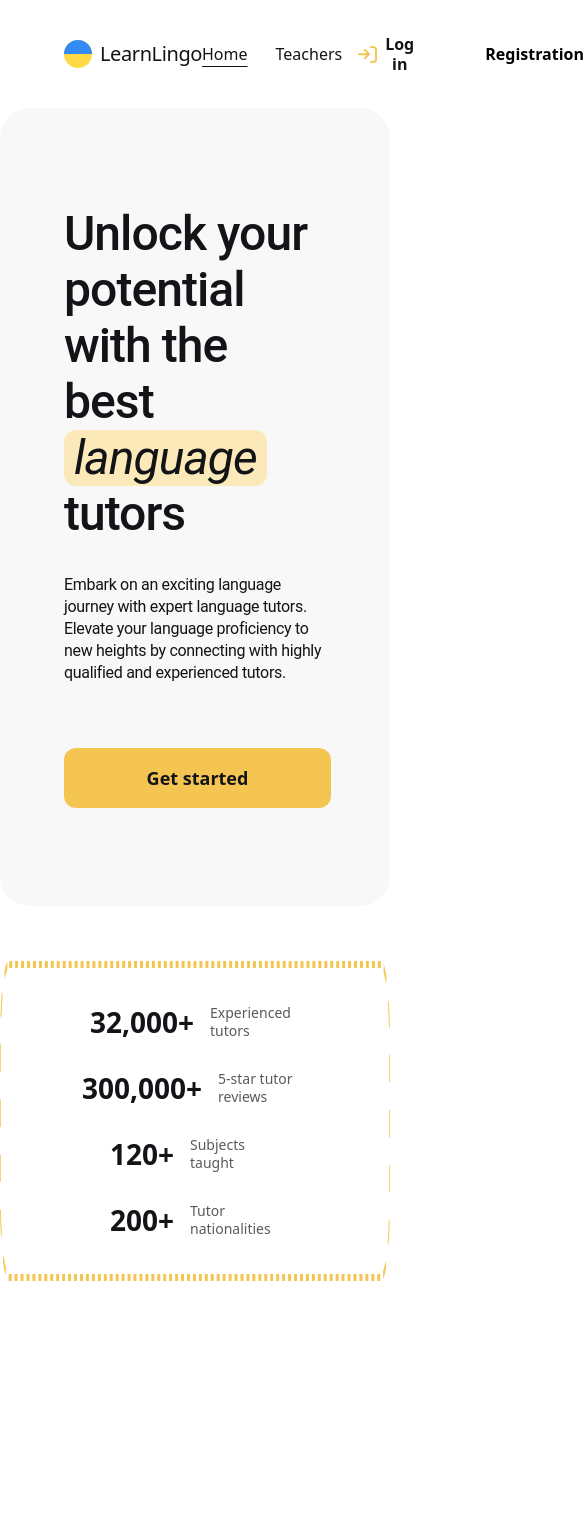
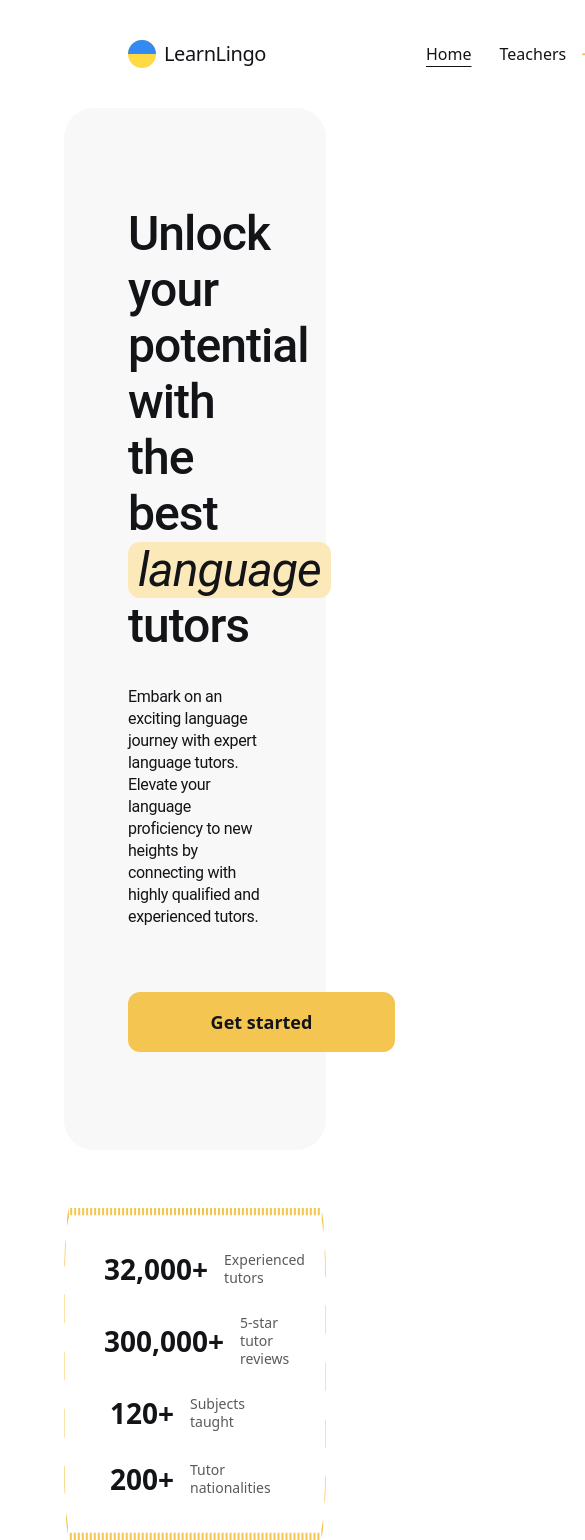
Before and after one commit to Suzy-Lana777/learn-lingo, a React (Vite) app: page / in a window 390 px wide. Shown: the top 1540 px of the page, 585 px wide, since content can reach past the window. Before the commit the page ends 1313 px from the top, so only its background shows below. Built offline with nearby package versions, Linux system fonts and the light colour scheme; no server answers.

Commit message:
fix header

```diff
--- a/src/components/Header/HomeHeader.module.scss
+++ b/src/components/Header/HomeHeader.module.scss
@@ -1,28 +1,27 @@
 .header {
   background: #fff;
   width: 100%;
-  justify-content: center;
 }
+
+/* Використовуємо той самий container що і в hero */
 
 .container {
   width: 100%;
   max-width: 1440px;
-
+  margin: 0 auto;
+  padding: 20px 64px;
   display: flex;
   align-items: center;
   justify-content: space-between;
-
-  padding: 20px 64px;
-  // padding: 20px 67px 20px 64px;
 }
 
 .logo {
   display: flex;
   align-items: center;
   gap: 8px;
-
   text-decoration: none;
   color: #121417;
+  margin-left: 64px;
 }
 
 .logoText {
@@ -36,11 +35,11 @@
   display: flex;
   align-items: center;
   gap: 28px;
-
   font-weight: 400;
   font-size: 16px;
   line-height: 1.25;
   color: #121417;
+  margin-left: 160px;
 }
 
 .link {
@@ -53,60 +52,60 @@
   text-underline-offset: 6px;
 }
 
+// 2. Виправляємо блок дій та кнопку реєстрації */
+
 .actions {
   display: flex;
   align-items: center;
   gap: 16px;
+  margin-right: 67px;
 }
 
 .loginBtn {
   display: flex;
   align-items: center;
   gap: 8px;
-
   padding: 14px 16px;
   border-radius: 12px;
-
   font-weight: 700;
   font-size: 16px;
   line-height: 1.25;
   color: #121417;
-
   background: transparent;
   border: none;
   cursor: pointer;
+  transition: 0.25s ease;
 
   &:hover {
     background: #121417;
+
     color: #fff;
   }
 }
 
-/* два svg поруч */
 .loginIconWrap {
   display: inline-flex;
   align-items: center;
-  // gap: 6px;
 }
 
 .registerBtn {
   display: flex;
   align-items: center;
   justify-content: center;
-
   padding: 14px 39px;
   border-radius: 12px;
-
   font-weight: 700;
   font-size: 16px;
   line-height: 1.25;
-
+  color: #121417;
   background: transparent;
   border: none;
   cursor: pointer;
+  transition: 0.25s ease;
 
   &:hover {
     background: #121417;
+
     color: #fff;
   }
 }
--- a/src/components/Modal/Modal.module.scss
+++ b/src/components/Modal/Modal.module.scss
@@ -17,6 +17,7 @@
   padding: 64px;
   border-radius: 30px;
   position: relative;
+
   box-shadow: 0 5px 15px rgba(0, 0, 0, 0.3);
 }
 
@@ -24,14 +25,11 @@
   position: absolute;
   right: 20px;
   top: 20px;
-  width: 32px;
-  height: 32px;
-  display: grid;
-  place-items: center;
+
   background: transparent;
   border: none;
   cursor: pointer;
-  color: #121417;
+  padding: 0;
 }
 
 .closeIcon {
--- a/src/components/Modal/Modal.tsx
+++ b/src/components/Modal/Modal.tsx
@@ -1,3 +1,59 @@
+// import { useEffect } from "react";
+// import { createPortal } from "react-dom";
+// import styles from "./Modal.module.scss";
+
+// type ModalProps = {
+//   onClose: () => void;
+//   children: React.ReactNode;
+// };
+
+// export default function Modal({ onClose, children }: ModalProps) {
+//   const handleBackdropClick = (event: React.MouseEvent<HTMLDivElement>) => {
+//     if (event.target === event.currentTarget) onClose();
+//   };
+
+//   useEffect(() => {
+//     const handleKeyDown = (e: KeyboardEvent) => {
+//       if (e.key === "Escape") onClose();
+//     };
+
+//     document.addEventListener("keydown", handleKeyDown);
+
+//     const prevOverflow = document.body.style.overflow;
+//     document.body.style.overflow = "hidden";
+
+//     return () => {
+//       document.removeEventListener("keydown", handleKeyDown);
+//       document.body.style.overflow = prevOverflow;
+//     };
+//   }, [onClose]);
+
+//   return createPortal(
+//     <div
+//       className={styles.backdrop}
+//       role="dialog"
+//       aria-modal="true"
+//       onClick={handleBackdropClick}
+//     >
+//       <div className={styles.modal}>
+//         <button
+//           type="button"
+//           className={styles.closeBtn}
+//           onClick={onClose}
+//           aria-label="Close modal"
+//         >
+//           <svg width="19" height="19" className={styles.closeIcon}>
+//             <use href="/icons/sprite.svg#icon-close" />
+//           </svg>
+//         </button>
+
+//         {children}
+//       </div>
+//     </div>,
+//     document.body,
+//   );
+// }
+
 import { useEffect } from "react";
 import { createPortal } from "react-dom";
 import styles from "./Modal.module.scss";
@@ -9,12 +65,16 @@ type ModalProps = {
 
 export default function Modal({ onClose, children }: ModalProps) {
   const handleBackdropClick = (event: React.MouseEvent<HTMLDivElement>) => {
-    if (event.target === event.currentTarget) onClose();
+    if (event.target === event.currentTarget) {
+      onClose();
+    }
   };
 
   useEffect(() => {
     const handleKeyDown = (e: KeyboardEvent) => {
-      if (e.key === "Escape") onClose();
+      if (e.key === "Escape") {
+        onClose();
+      }
     };
 
     document.addEventListener("keydown", handleKeyDown);
--- a/src/pages/Home/Home.module.scss
+++ b/src/pages/Home/Home.module.scss
@@ -1,6 +1,6 @@
-.page {
-  width: 100%;
-}
+// .page {
+//   width: 100%;
+// }
 
 // .container {
 //   max-width: 1440px;
@@ -9,52 +9,225 @@
 
 //   display: flex;
 //   flex-direction: column;
-//   gap: 24px;
+//   gap: 31px;
 // }
+
+// .hero {
+//   display: flex;
+//   gap: 27px;
+// }
+
+// .heroLeft {
+//   flex: 1;
+//   max-width: 720px;
+//   min-height: 530px;
+//   background-color: #f8f8f8;
+//   border-radius: 30px;
+
+//   padding: 98px 64px;
+
+//   display: flex;
+//   flex-direction: column;
+//   gap: 32px;
+// }
+
+// .title {
+//   font-family: "Roboto", sans-serif;
+//   font-weight: 500;
+//   font-size: 48px;
+//   line-height: 56px;
+//   letter-spacing: -0.02em;
+
+//   color: #121417;
+//   margin: 0;
+
+//   .language {
+//     display: inline-block;
+//     font-style: italic;
+//     font-weight: 400;
+//     background-color: #fbe9ba;
+//     border-radius: 12px;
+//     padding: 0 10px;
+//   }
+// }
+
+// .text {
+//   max-width: 471px;
+
+//   font-family: "Roboto", sans-serif;
+//   font-size: 16px;
+//   line-height: 22px;
+//   letter-spacing: -0.02em;
+
+//   color: #121417;
+
+//   margin: 0;
+// }
+
+// .cta {
+//   width: 267px;
+//   height: 60px;
+
+//   display: inline-flex;
+//   align-items: center;
+//   justify-content: center;
+
+//   background-color: #f4c550;
+//   border-radius: 12px;
+//   font-weight: 700;
+//   font-size: 18px;
+//   color: #121417;
+//   text-decoration: none;
+
+//   transition: background-color 0.25s ease;
+
+//   &:hover {
+//     background-color: #e2b845;
+//     color: #121417;
+//   }
+// }
+
+// .heroRight {
+//   flex: 1;
+//   max-width: 568px;
+//   height: 530px;
+
+//   background-color: #fbe9ba;
+//   border-radius: 30px;
+//   position: relative;
+//   overflow: hidden;
+// }
+
+// .heroImg {
+//   position: absolute;
+//   top: 80px;
+//   left: 50%;
+//   transform: translateX(-50%);
+
+//   width: 339px;
+//   height: auto;
+//   z-index: 1;
+// }
+
+// .appleIcon {
+//   position: absolute;
+//   top: 298px;
+//   left: 50%;
+//   transform: translateX(-50%);
+
+//   width: 391px;
+//   height: 304px;
+//   z-index: 2;
+// }
+
+// .stats {
+//   position: relative;
+//   width: 100%;
+//   min-height: 116px;
+//   display: flex;
+//   align-items: center;
+//   justify-content: space-around;
+//   padding: 40px;
+// }
+
+// .statsBorder {
+//   position: absolute;
+//   inset: 0;
+//   width: 100%;
+//   height: 100%;
+//   pointer-events: none;
+
+//   rect {
+//     fill: none;
+//     stroke: #f4c550;
+//     stroke-width: 3;
+//     stroke-dasharray: 10 10;
+//   }
+// }
+
+// .statItem {
+//   display: flex;
+//   align-items: center;
+//   gap: 16px;
+//   z-index: 1;
+// }
+
+// .statNumber {
+//   font-weight: 700;
+//   font-size: 28px;
+
+//   color: #121417;
+// }
+
+// .statLabel {
+//   max-width: 90px;
+
+//   font-size: 14px;
+//   line-height: 18px;
+
+//   color: #121417;
+//   opacity: 0.7;
+// }
+
+// @media (max-width: 1200px) {
+//   .hero {
+//     flex-direction: column;
+//   }
+
+//   .heroLeft,
+//   .heroRight {
+//     max-width: 100%;
+//     width: 100%;
+//   }
+
+//   .stats {
+//     flex-wrap: wrap;
+//     gap: 24px;
+//   }
+// }
+
+.page {
+  width: 100%;
+}
 
 .container {
   max-width: 1440px;
   margin: 0 auto;
-
-  /* Збільшуємо padding зліва та справа,
-     щоб "стиснути" картки сильніше, ніж хедер */
-  // padding: 40px 128px; /* Було 64, стало 128 (додали +64px) */
+  padding: 0 64px;
 
   display: flex;
   flex-direction: column;
   gap: 31px;
 }
 
-/* ===== HERO ===== */
-
 .hero {
   display: flex;
-  gap: 24px;
+  gap: 27px;
 }
 
 .heroLeft {
   flex: 1;
   max-width: 720px;
   min-height: 530px;
-
   background-color: #f8f8f8;
   border-radius: 30px;
+
   padding: 98px 64px;
 
   display: flex;
   flex-direction: column;
-  /* ❌ gap прибрали */
 }
 
+/* 32px між заголовком і текстом */
 .title {
   font-family: "Roboto", sans-serif;
   font-weight: 500;
   font-size: 48px;
   line-height: 56px;
   letter-spacing: -0.02em;
+
   color: #121417;
-
-  margin: 0 0 32px; /* ✅ 32px до тексту */
+  margin: 0 0 32px 0;
 
   .language {
     display: inline-block;
@@ -73,9 +246,11 @@
   font-size: 16px;
   line-height: 22px;
   letter-spacing: -0.02em;
+
   color: #121417;
 
-  margin: 0 0 64px; /* ✅ 64px до кнопки */
+  /* 64px між текстом і кнопкою */
+  margin: 0 0 64px 0;
 }
 
 .cta {
@@ -88,7 +263,6 @@
 
   background-color: #f4c550;
   border-radius: 12px;
-
   font-weight: 700;
   font-size: 18px;
   color: #121417;
@@ -102,8 +276,6 @@
   }
 }
 
-/* ===== HERO RIGHT ===== */
-
 .heroRight {
   flex: 1;
   max-width: 568px;
@@ -111,7 +283,6 @@
 
   background-color: #fbe9ba;
   border-radius: 30px;
-
   position: relative;
   overflow: hidden;
 }
@@ -138,17 +309,13 @@
   z-index: 2;
 }
 
-/* ===== STATS ===== */
-
 .stats {
   position: relative;
   width: 100%;
   min-height: 116px;
-
   display: flex;
   align-items: center;
   justify-content: space-around;
-
   padding: 40px;
 }
 
@@ -177,26 +344,21 @@
 .statNumber {
   font-weight: 700;
   font-size: 28px;
+
   color: #121417;
 }
 
 .statLabel {
   max-width: 90px;
+
   font-size: 14px;
   line-height: 18px;
+
   color: #121417;
   opacity: 0.7;
 }
 
-/* ===== RESPONSIVE ===== */
-
 @media (max-width: 1200px) {
-  .stats {
-    margin-bottom: 32px;
-    flex-wrap: wrap;
-    gap: 24px;
-  }
-
   .hero {
     flex-direction: column;
   }
@@ -206,4 +368,9 @@
     max-width: 100%;
     width: 100%;
   }
+
+  .stats {
+    flex-wrap: wrap;
+    gap: 24px;
+  }
 }
```
